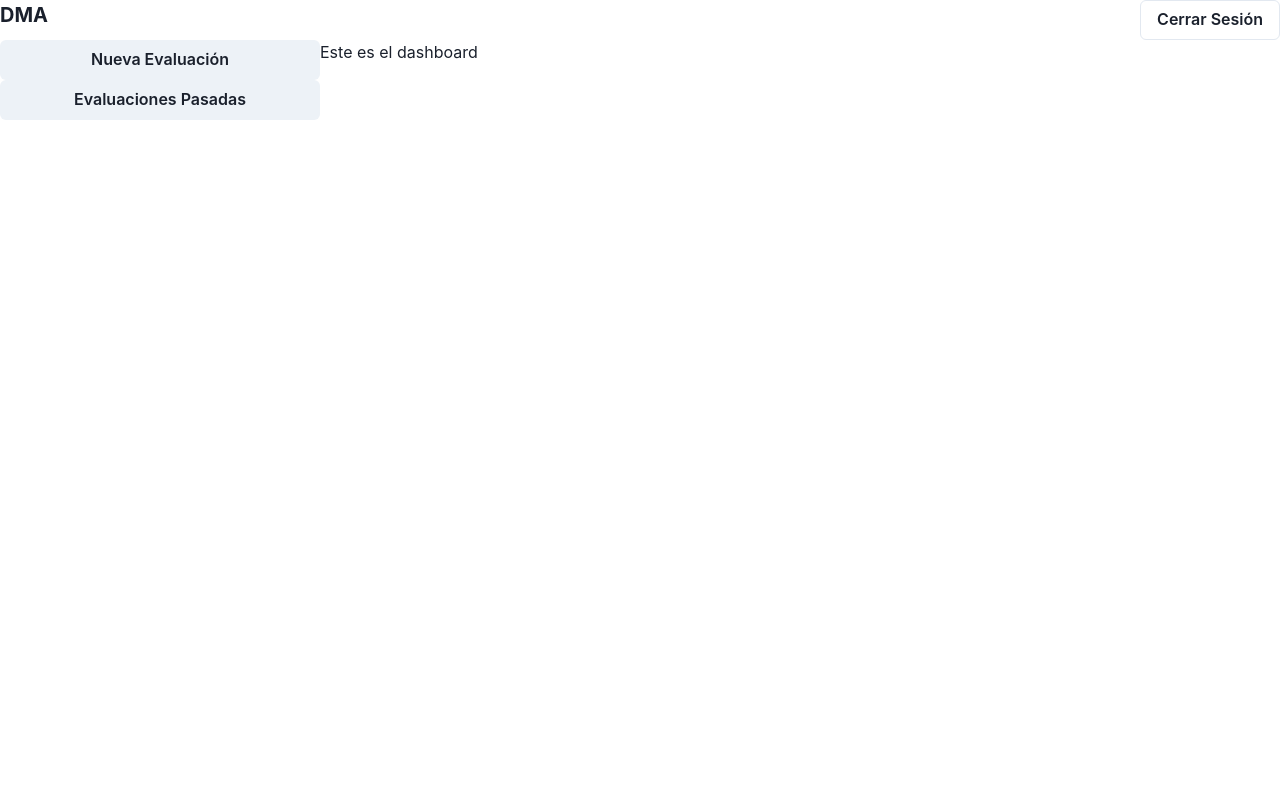
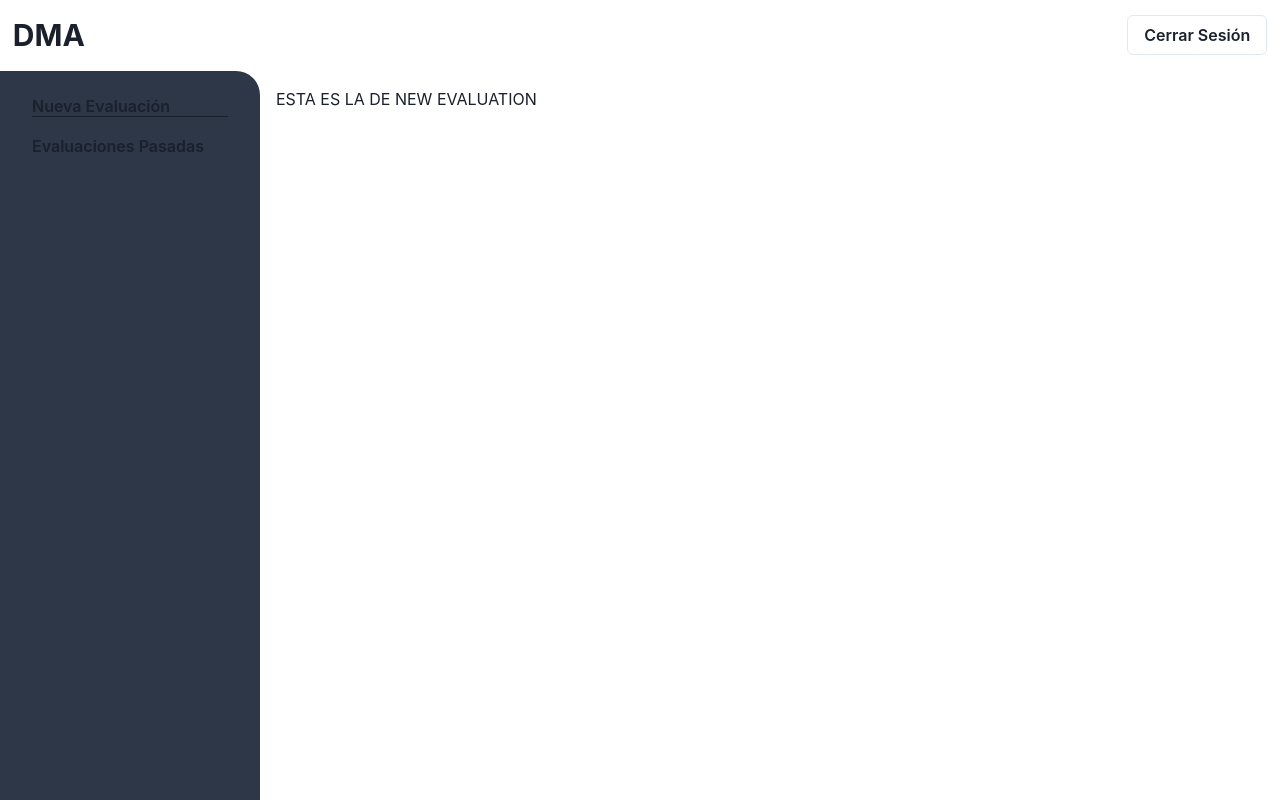
Before and after one commit to RCH010/FReprobado, a React (Create React App) app in the folder app/: page /auth in a window 1280 px wide. Built offline with nearby package versions, Linux system fonts and the light colour scheme.

Commit message:
Add Dashboard menu items with events

```diff
--- a/app/src/components/Banner.jsx
+++ b/app/src/components/Banner.jsx
@@ -1,4 +1,4 @@
-import React, { useContext } from 'react';
+import React, { useRef } from 'react';
 import {
   Box,
   Flex,
@@ -6,46 +6,69 @@ import {
   useBreakpointValue,
   Text,
   Button,
+  Slide,
+  useDisclosure,
+  useOutsideClick,
 } from '@chakra-ui/react';
 import { HamburgerIcon } from '@chakra-ui/icons';
-import { DashboardContext } from '../providers/DashboardProvider';
-
+import { menuItems } from '../utils/menuItems';
+import MenuButton from './MenuButton';
 
 export const Banner = () => {
-  const {dashboardContext} = useContext(DashboardContext)
-  const displayHamburguerMenu = useBreakpointValue({ base: true, md: false });
+  const slideRef = useRef(null);
+  const { isOpen, onToggle, onClose } = useDisclosure();
+  const displayHamburgerMenu = useBreakpointValue({ base: true, md: false });
 
-  const onHamburguerPress = () => {
-
-  };
+  useOutsideClick({
+    ref: slideRef,
+    handler: () => onClose(),
+  });
 
   return (
+    <>
       <Flex
-      flexDirection="row"
-      width="100%"
-      justifyContent="space-between"
-      alignItems="center"
+        flexDirection='row'
+        width='100%'
+        justifyContent='space-between'
+        alignItems='center'
+        padding='.8em'
       >
-      <Box h="100%">
-        {displayHamburguerMenu && (
+        <Flex alignItems='center' flexDir='row' h='100%'>
+          {displayHamburgerMenu && (
             <IconButton
-            aria-label="Menu"
+              aria-label='Menu'
               icon={<HamburgerIcon />}
-            onClick={onHamburguerPress}
+              onClick={onToggle}
+              marginRight='1em'
             />
           )}
-        <Text fontSize="xl" fontWeight="bold">
+          <Text fontSize='3xl' fontWeight='bold'>
             DMA
           </Text>
+        </Flex>
+        <Button variant='outline'>Cerrar Sesión</Button>
+      </Flex>
+      <Slide
+        ref={slideRef}
+        direction='left'
+        in={isOpen}
+        style={{
+          zIndex: 10,
+          width: 'auto',
+          maxWidth: '80vw',
+          overflow: 'hidden',
+        }}
+      >
+        <Box padding='1em' height='100%' display='flex' bg='gray.700'>
+          <Flex flexDir='column' py={4} display={{ md: 'none' }}>
+            {menuItems.map((menuItem) => (
+              <Box width='100%' key={menuItem.key}>
+                <MenuButton menuItem={menuItem} omButtonClick={onClose} />
               </Box>
-
-      <Box h='100%'>
-        <Button
-          variant='outline'
-        >
-          Cerrar Sesión
-        </Button>
+            ))}
+          </Flex>
         </Box>
-    </Flex>
+      </Slide>
+    </>
   );
 };
--- /dev/null
+++ b/app/src/components/MenuButton.jsx
@@ -0,0 +1,41 @@
+import React, { useContext } from 'react'
+import PropTypes from 'prop-types'
+import { Button, Text } from '@chakra-ui/react'
+import { DashboardContext } from '../providers/DashboardProvider'
+
+const MenuButton = ({menuItem, omButtonClick}) => {
+  const {setCurrentTab, currentTab} = useContext(DashboardContext)
+  const borderBottom = currentTab === menuItem.key? '1px solid' : '0'
+  const onItemClick = () => {
+    setCurrentTab(menuItem.key);
+    omButtonClick && omButtonClick();
+  }
+
+  return (
+    <Button
+      width='100%'
+      variant='ghost'
+      onClick={onItemClick}
+      _focus={{
+        border: '0',
+      }}
+    >
+      <Text
+        textAlign='left'
+        width='100%'
+        style={{
+        borderBottom: borderBottom
+      }}
+      >
+        {menuItem.label}
+      </Text>
+    </Button>
+  )
+}
+
+MenuButton.propTypes = {
+  menuItem: PropTypes.object.isRequired,
+  omButtonClick: PropTypes.func,
+}
+
+export default MenuButton
--- a/app/src/components/SideMenu.jsx
+++ b/app/src/components/SideMenu.jsx
@@ -1,19 +1,29 @@
-import { Flex, Button } from '@chakra-ui/react'
-import React from 'react'
+import React from 'react';
+import { Flex, useBreakpointValue } from '@chakra-ui/react';
+import { menuItems } from '../utils/menuItems';
+import MenuButton from './MenuButton';
 
 export const SideMenu = () => {
+  const displaySideMenu = useBreakpointValue({ base: false, md: true });
   return (
+    <>
+      {displaySideMenu && (
         <Flex
+          bg='gray.700'
+          roundedTopRight='3xl'
           flexDirection='column'
           height='100%'
           width='xs'
+          padding='1em'
         >
-      <Button>
-        Nueva Evaluación
-      </Button>
-      <Button>
-        Evaluaciones Pasadas
-      </Button>
+          {menuItems.map((menuItem) => (
+            <MenuButton
+              key={menuItem.key}
+              menuItem={menuItem}
+            />
+          ))}
         </Flex>
-  )
-}
+      )}
+    </>
+  );
+};
--- a/app/src/providers/DashboardProvider.jsx
+++ b/app/src/providers/DashboardProvider.jsx
@@ -1,5 +1,5 @@
 import React, { useState, createContext } from 'react';
-import { tabsOptions } from '../utils/utils';
+import { tabsOptions } from '../utils/menuItems';
 
 
 const defaultContextValues = {
--- a/app/src/router/AppRouter.jsx
+++ b/app/src/router/AppRouter.jsx
@@ -8,7 +8,7 @@ import useAuth from '../hooks/useAuth';
 import { RequireAuth } from './RequireAuth';
 import { Login } from '../views/auth/Login';
 import { SingUp } from '../views/auth/SingUp';
-import { Dashboard } from '../views/Dashboard';
+import { Dashboard } from '../views/Dashboard/Dashboard';
 import { Loading } from '../views/auth/Loading';
 import { NotFound } from '../views/NotFound';
 import routesPaths from './routes';
@@ -39,7 +39,7 @@ export const AppRouter = () => {
               <Route path={routesPaths.LOGIN} element={<Login />} />
               <Route path={routesPaths.SIGNUP} element={<SingUp />} />
               <Route
-                path={routesPaths.AUTHBASE}
+                path={`${routesPaths.AUTHBASE}/*`}
                 element={
                   <RequireAuth>
                     <DashboardProvider>
--- /dev/null
+++ b/app/src/utils/menuItems.js
@@ -0,0 +1,9 @@
+export const tabsOptions = {
+  NEWEVALUATION: 'new evaluation',
+  PASTEVALUATIONS: 'past evaluations',
+}
+
+export const menuItems = [
+  {key: tabsOptions.NEWEVALUATION, label: 'Nueva Evaluación'},
+  {key: tabsOptions.PASTEVALUATIONS, label: 'Evaluaciones Pasadas'},
+]
--- a/app/src/utils/utils.js
+++ /dev/null
@@ -1,4 +0,0 @@
-export const tabsOptions = {
-  PASTEVALUATIONS: 'past evaluations',
-  NEWEVALUATION: 'new evaluation',
-}
--- a/app/src/views/Dashboard.jsx
+++ /dev/null
@@ -1,27 +0,0 @@
-import React from 'react';
-import { Flex, Box, Text } from '@chakra-ui/react';
-import { Banner } from '../components/Banner';
-import { SideMenu } from '../components/SideMenu';
-
-export const Dashboard = () => {
-  return (
-    <Flex
-      flexGrow={1}
-      flexDir='column'
-      h={'100%'}
-      w={'100%'}
-    >
-      <Banner />
-      <Flex
-        flexDir='row'
-        h={'100%'}
-        w={'100%'}
-      >
-        <SideMenu />
-        <Box>
-          <Text>Este es el dashboard</Text>
-        </Box>
-      </Flex>
-    </Flex>
-  )
-}
--- /dev/null
+++ b/app/src/views/Dashboard/Dashboard.jsx
@@ -0,0 +1,32 @@
+import React from 'react';
+import { Flex, Box } from '@chakra-ui/react';
+import { Banner } from '../../components/Banner';
+import { SideMenu } from '../../components/SideMenu';
+import { DashboardSections } from './DashboardSections';
+
+export const Dashboard = () => {
+  return (
+    <Flex
+      flexGrow={1}
+      flexDir='column'
+      height='100%'
+      width='100%'
+    >
+      <Banner />
+      <Flex
+        flexDir='row'
+        height='100%'
+        width='100%'
+      >
+        <SideMenu />
+        <Box
+          height='100%'
+          width='100%'
+          padding='1em'
+        >
+          <DashboardSections />
+        </Box>
+      </Flex>
+    </Flex>
+  )
+}
--- /dev/null
+++ b/app/src/views/Dashboard/DashboardSections.jsx
@@ -0,0 +1,20 @@
+import React, { useContext } from 'react';
+import { tabsOptions } from '../../utils/menuItems';
+import { DashboardContext } from '../../providers/DashboardProvider';
+
+export const DashboardSections = () => {
+  const {currentTab} = useContext(DashboardContext)
+  switch (currentTab) {
+    case tabsOptions.NEWEVALUATION:
+      return (
+        <h1>ESTA ES LA DE NEW EVALUATION</h1>
+      )
+    case tabsOptions.PASTEVALUATIONS:
+      return (
+        <h1>ESTA ES LA DE PAST EVALUATIONS</h1>
+      )
+
+    default:
+      return <></>
+  }
+}
--- a/app/src/views/auth/Login.jsx
+++ b/app/src/views/auth/Login.jsx
@@ -17,7 +17,7 @@ import {
 } from '@chakra-ui/react';
 
 import { useForm } from 'react-hook-form';
-// import { useNavigate } from 'react-router';
+import { useNavigate } from 'react-router';
 import { Link } from "react-router-dom";
 import { BaseContainer } from '../../components/BaseContainer';
 import routesPaths from '../../router/routes';
@@ -26,7 +26,7 @@ import routesPaths from '../../router/routes';
 
 export const Login = () => {
   // const { login } = useContext(AuthContext);
-  // const navigate = useNavigate();
+  const navigate = useNavigate();
   const { register, formState: { errors }, handleSubmit } = useForm();
   // const toast = useToast();
 
@@ -47,6 +47,7 @@ export const Login = () => {
 
   const onSubmit = (values) => {
     console.log(values);
+    navigate(`${routesPaths.AUTHBASE + routesPaths.DASHBOARD}`)
     // TODO login request (onSuccess and onError)
   }
 
@@ -95,7 +96,7 @@ export const Login = () => {
                   required: 'Por favor ingresa tu contraseña',
                   minLength: {
                     value: 8,
-                    message: 'La contraseña debe ser mayor a 8 caracteres'
+                    message: 'Debe ser mayor a 8 caracteres'
                   }
                 })}
               />
```
Lines whose indentation alone changed are shown as unchanged.
